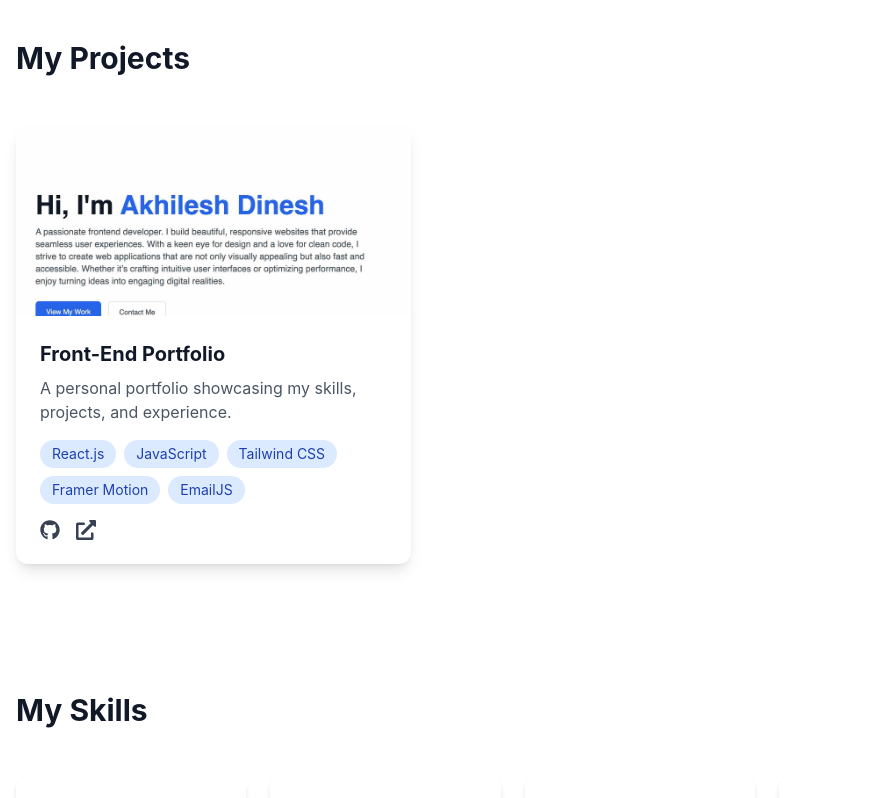
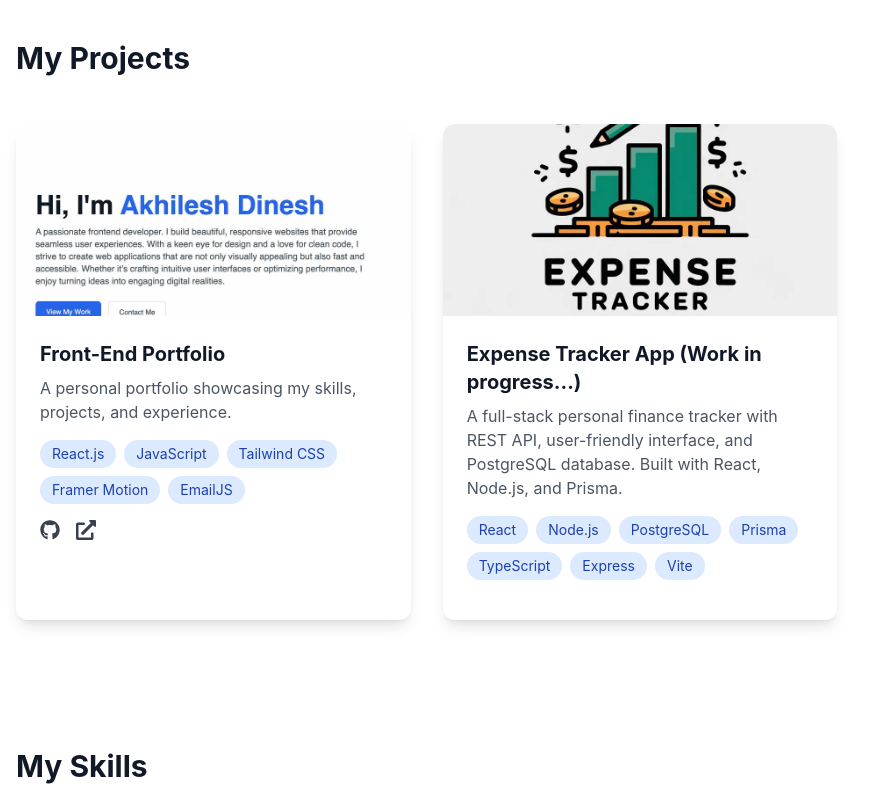
Before and after one commit to akhilesh-dinesh/akhilesh-portfolio, a React (Vite) app: page / in a window 1280 px wide. Shown: the part 760-1558 px from the top of the page, without its empty margins (0-882 px from the left). Built offline with nearby package versions, Linux system fonts and the light colour scheme.

Commit message:
expense-tracker-app details added

```diff
--- a/src/data/projects.js
+++ b/src/data/projects.js
@@ -8,18 +8,11 @@ export const projects = [
       github: "https://github.com/akhilesh-dinesh/akhilesh-portfolio",
       live: window.location.href
     },
-    // {
-    //   id: 2,
-    //   title: "Task Management App",
-    //   description: "A productivity application for organizing tasks with drag-and-drop functionality. A productivity application for organizing tasks with drag-and-drop functionality.",
-    //   tags: ["React", "Firebase", "Tailwind CSS", "Redux", "TypeScript", "Framer Motion", "React Router"],
-    //   image: "https://placehold.co/600x400/orange/green"
-    // },
-    // {
-    //   id: 3,
-    //   title: "Weather Dashboard",
-    //   description: "Real-time weather information with 5-day forecast and location search.",
-    //   tags: ["React", "API Integration", "Chart.js"],
-    //   image: "https://placehold.co/600x400/orange/red"
-    // }
+    {
+      id: 2,
+      title: "Expense Tracker App (Work in progress...)",
+      description: "A full-stack personal finance tracker with REST API, user-friendly interface, and PostgreSQL database. Built with React, Node.js, and Prisma.",
+      tags: ["React", "Node.js", "PostgreSQL", "Prisma", "TypeScript", "Express", "Vite"],
+      image: "expense-tracker.png", // Replace later with a screenshot or preview
+    }
   ];
```
Also changed, not shown: public/expense-tracker.png (added).
